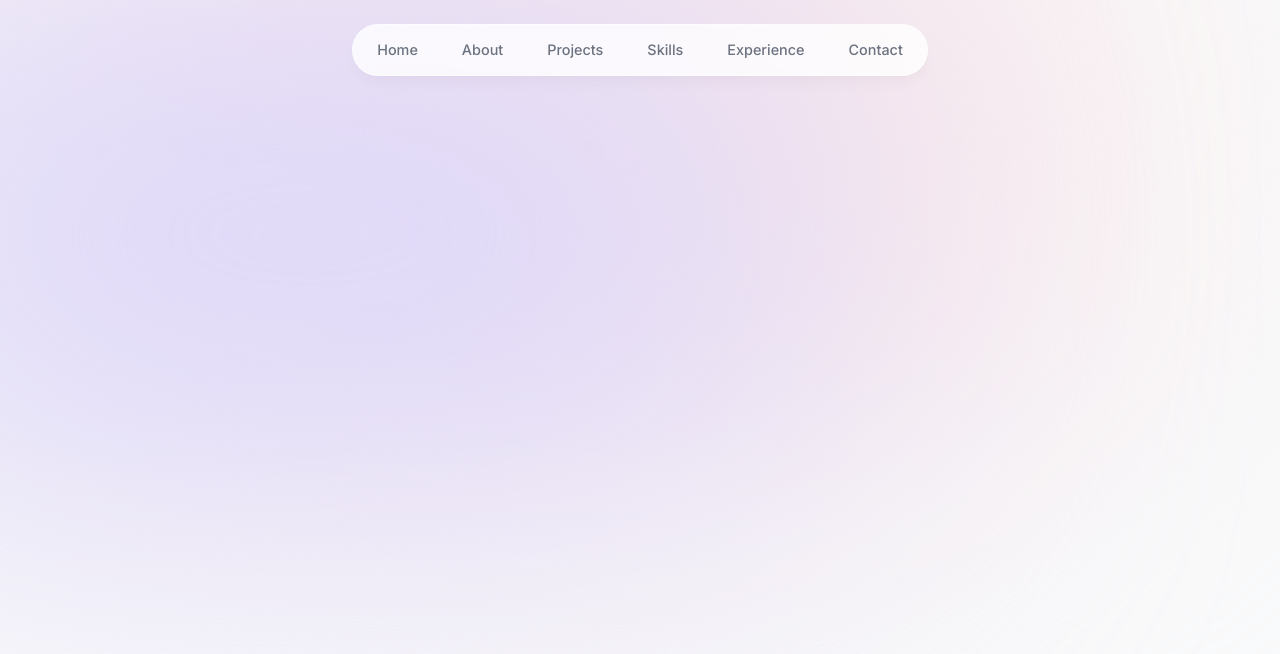
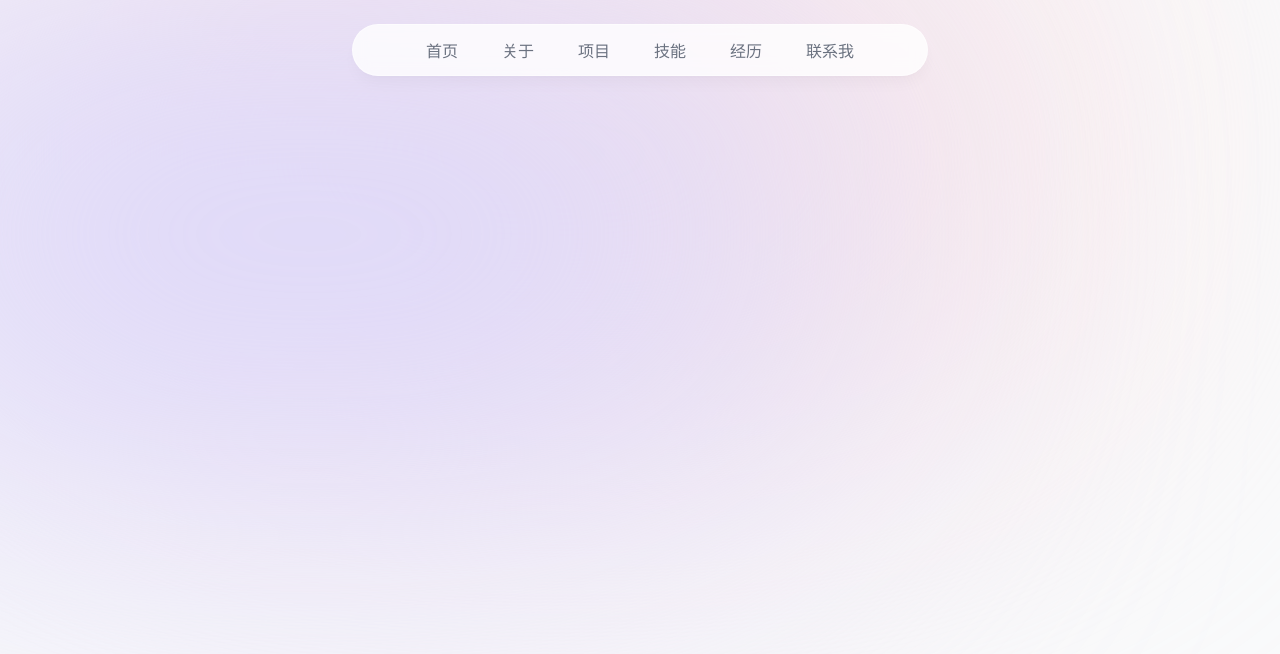
Before and after one commit to QingYuanO/portfolio, a Next.js app: page / in a window 1280 px wide. Shown: the top 654 px of the page. Built offline with nearby package versions, Linux system fonts and the light colour scheme.

Commit message:
update : 修改菜单为中文

```diff
--- a/src/components/header.tsx
+++ b/src/components/header.tsx
@@ -13,7 +13,7 @@ export default function Header() {
         animate={{ opacity: 1, y: 0, x: "var(--x)" }}
       ></motion.div>
       <nav className="fixed left-1/2 top-[0.15rem] flex h-12 -translate-x-1/2 py-2 sm:top-[1.7rem] sm:h-[initial] sm:py-0">
-        <ul className="flex w-[22rem] flex-wrap items-center justify-center gap-y-1 text-[0.9rem] font-medium text-gray-500 sm:w-[initial] sm:flex-nowrap sm:gap-5">
+        <ul className="flex w-[22rem] flex-wrap items-center justify-center gap-y-1 text-base font-medium text-gray-500 sm:w-[initial] sm:flex-nowrap sm:gap-5">
           {links.map((link) => (
             <motion.li
               key={link.hash}
--- a/src/lib/data.ts
+++ b/src/lib/data.ts
@@ -8,27 +8,27 @@ import { LuGraduationCap } from "react-icons/lu";
 
 export const links = [
   {
-    name: "Home",
+    name: "首页",
     hash: "#home",
   },
   {
-    name: "About",
+    name: "关于",
     hash: "#about",
   },
   {
-    name: "Projects",
+    name: "项目",
     hash: "#projects",
   },
   {
-    name: "Skills",
+    name: "技能",
     hash: "#skills",
   },
   {
-    name: "Experience",
+    name: "经历",
     hash: "#experience",
   },
   {
-    name: "Contact",
+    name: "联系我",
     hash: "#contact",
   },
 ] as const;
```
